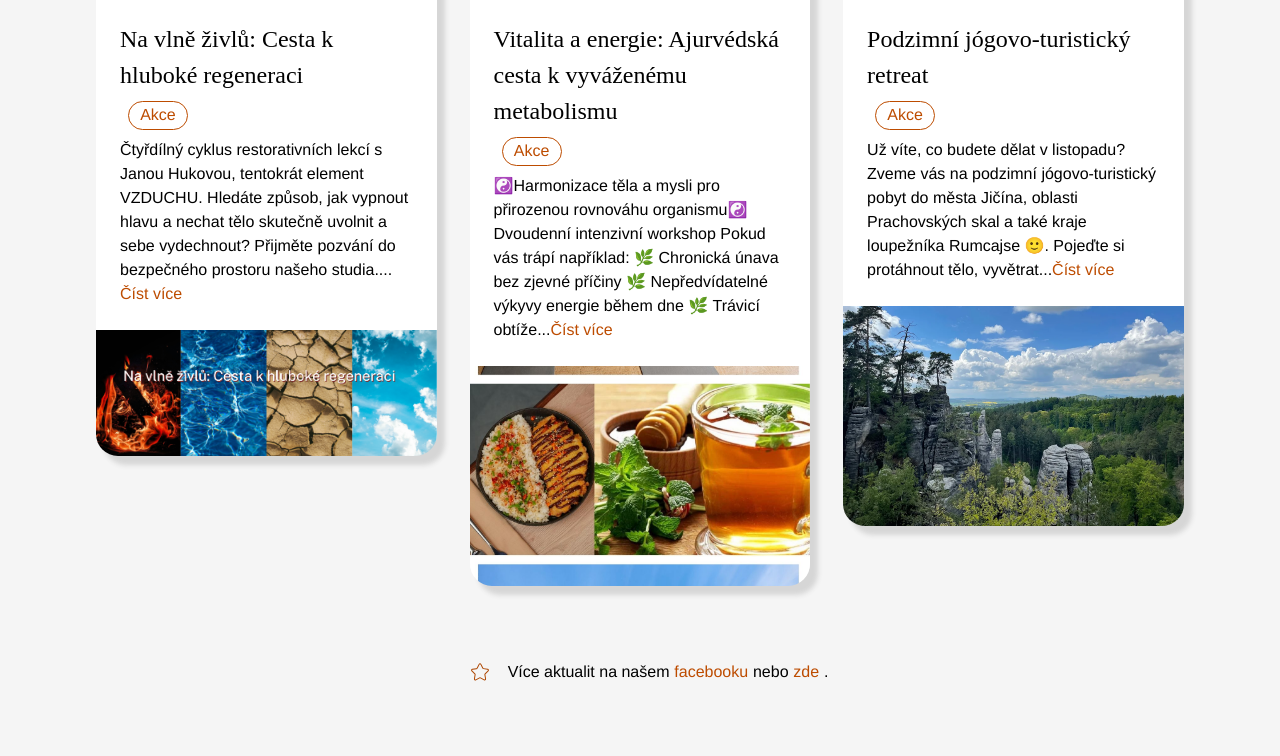
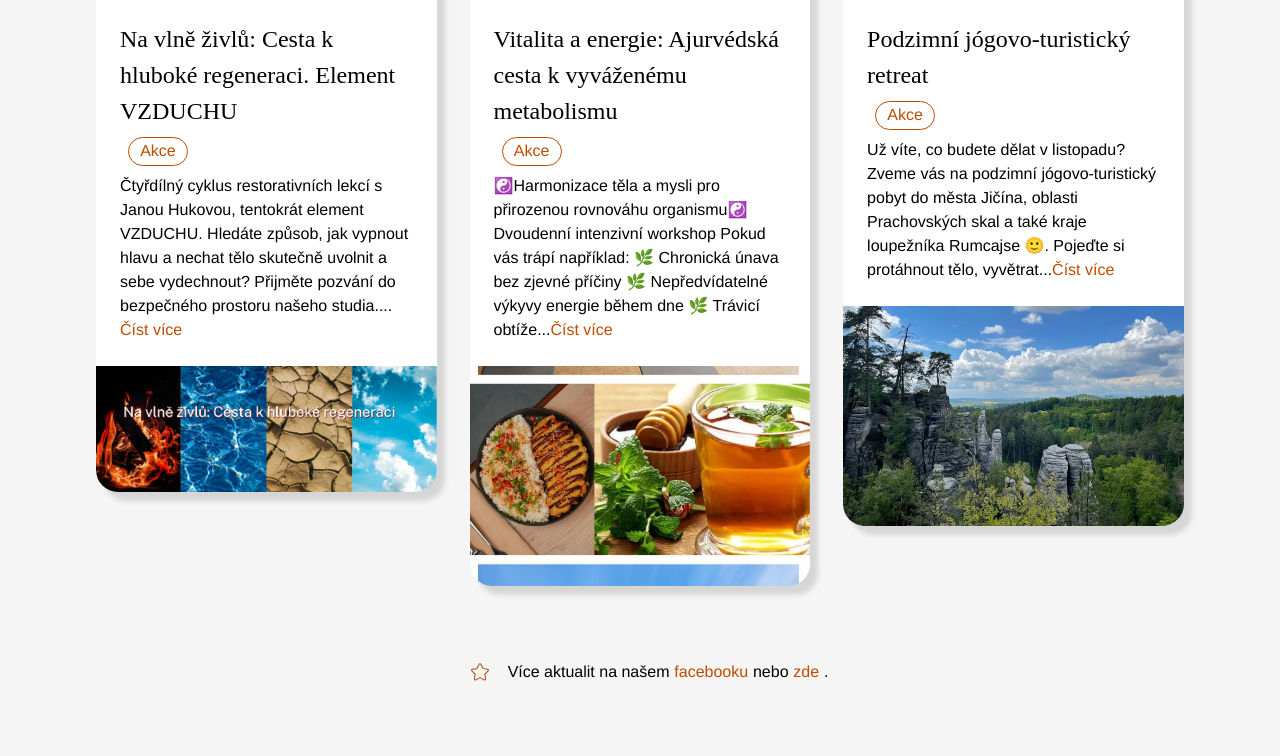
Before and after one commit to prazakovaa/savasana-joga, an Eleventy site: page src/index.html in a window 1280 px wide. Shown: the part 1334-2090 px from the top of the page. Built offline with nearby package versions, Linux system fonts and the light colour scheme; Eleventy itself is replaced by a stand-in of ours; files that its build step writes are made by us from their sources; a web font is replaced by a local one.

Commit message:
Update News “na-vlně-živlů-cesta-k-hluboké-regeneraci-2”

```diff
--- a/src/news/na-vlně-živlů-cesta-k-hluboké-regeneraci-2.md
+++ b/src/news/na-vlně-živlů-cesta-k-hluboké-regeneraci-2.md
@@ -1,5 +1,5 @@
 ---
-title: "Na vlně živlů: Cesta k hluboké regeneraci"
+title: "Na vlně živlů: Cesta k hluboké regeneraci. Element VZDUCHU"
 date: 2026-06-19T18:40:00.000+02:00
 image: /static/uploads/na-vlně-živlů-cesta-k-hluboké-regeneraci.png
 category: Akce
```
